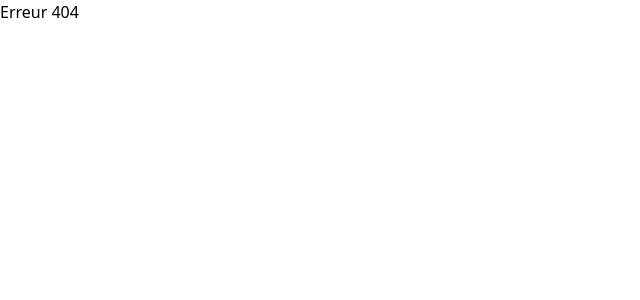
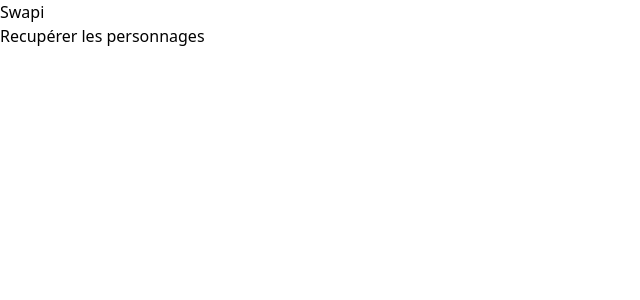
Before and after one commit to curini/react_project, a Next.js app: page /swapi in a window 1280 px wide. Before the commit this address had no page. Shown: the top 300 px of the page, without its empty margins (0-640 px from the left). Built offline with nearby package versions, Linux system fonts and the light colour scheme.

Commit message:
add new page to get people

```diff
--- /dev/null
+++ b/app/swapi/_api/people.ts
@@ -0,0 +1,3 @@
+export default function People(url: string | undefined): Promise<Response> {
+  return fetch(`${url}people`);
+}
--- /dev/null
+++ b/app/swapi/_component/button.tsx
@@ -0,0 +1,20 @@
+"use client";
+
+import People from "@/app/swapi/_api/people";
+
+export default function Button({
+  children,
+  url,
+}: {
+  children: string;
+  url: string | undefined;
+}) {
+  const getPeople = () => {
+    People(url)
+      .then((response) => response.json())
+      .then((body) => {
+        console.log(body);
+      });
+  };
+  return <button onClick={getPeople}>{children}</button>;
+}
--- /dev/null
+++ b/app/swapi/page.tsx
@@ -0,0 +1,13 @@
+import Button from "./_component/button";
+
+export default function Page() {
+  const url = process.env.SWAPI_URL;
+  return (
+    <>
+      <h1>Swapi</h1>
+      <div>
+        <Button url={url}>Recupérer les personnages</Button>
+      </div>
+    </>
+  );
+}
```
